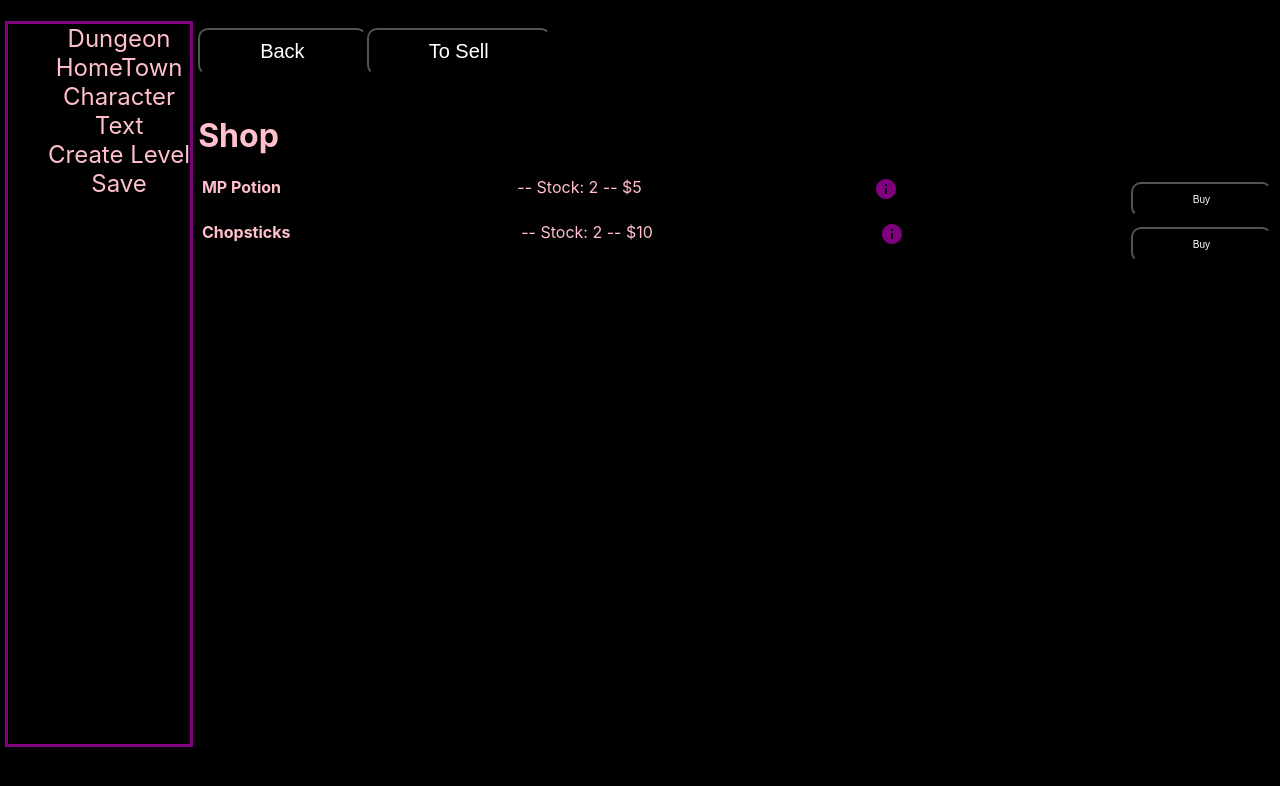
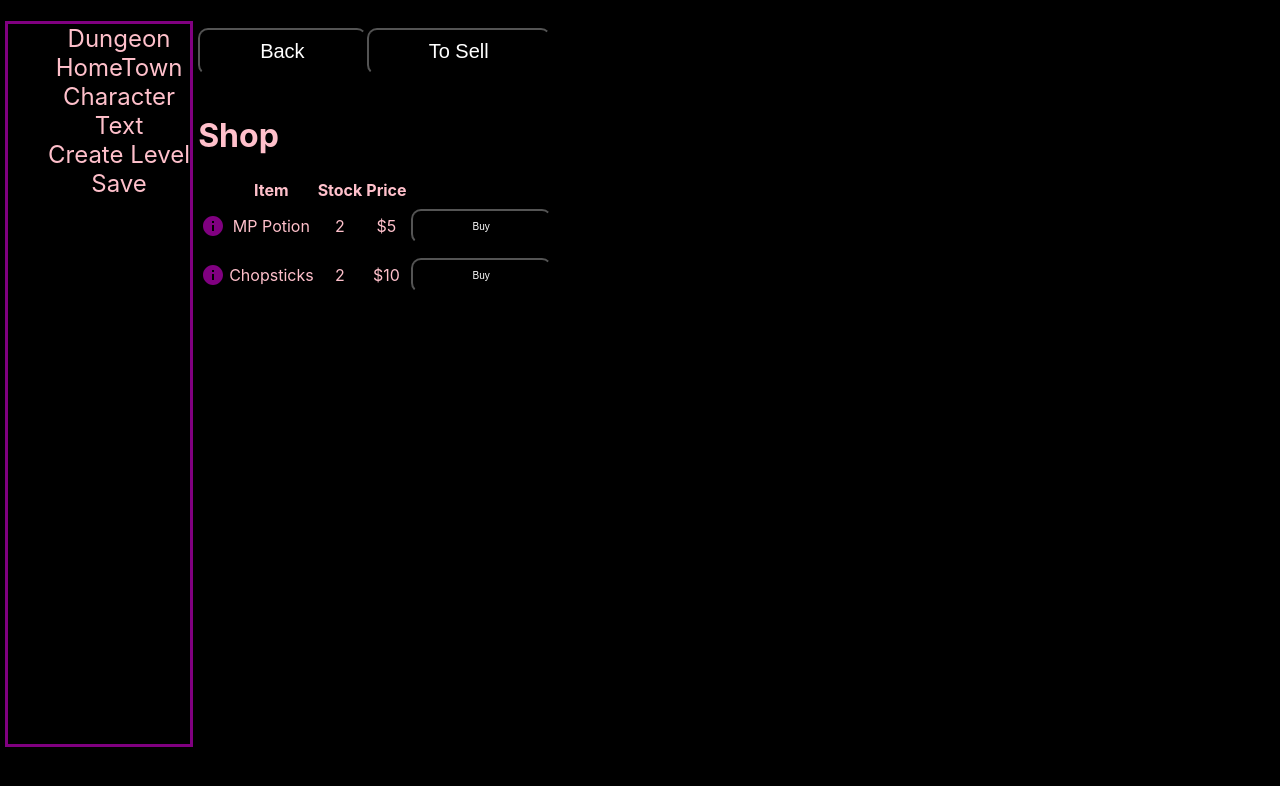
Before and after one commit to paynejj/cs4279-project, a React (Create React App) app in the folder project/: page /shop in a window 1280 px wide. Shown: the top 786 px of the page. Built offline with nearby package versions, Linux system fonts and the light colour scheme; what react-py would draw is missing.

Commit message:
buy ui to table

```diff
--- a/project/src/Hometown/InfoTooltip.tsx
+++ b/project/src/Hometown/InfoTooltip.tsx
@@ -42,7 +42,7 @@ export default function InfoTooltip({ name, description }: InfoProps) {
           )}
         </Typography>
       }>
-      <Typography sx={{ color: 'purple', textAlign: 'left' }}> <InfoIcon /> </Typography>
+      <Typography sx={{ color: 'purple', display: 'flex', alignItems: 'center' }}> <InfoIcon /> </Typography>
     </Tooltip>
   );
 }
--- a/project/src/Hometown/Shop.css
+++ b/project/src/Hometown/Shop.css
@@ -1,3 +1,7 @@
 strong {
     display: inline;
 }
+
+td {
+    text-align: center;
+  }
--- a/project/src/Hometown/Shop.tsx
+++ b/project/src/Hometown/Shop.tsx
@@ -89,27 +89,39 @@ textAlign: 'right'
     }
   }
 
-  function displayArrayInRow(objArray: ShopData) {
+  function displayArrayInTable(objArray: ShopData) {
+    return (
+      <table>
+        <thead>
+          <tr>
+            <th></th>
+            <th>Item</th>
+            <th>Stock</th>
+            <th>Price</th>
+          </tr>
+        </thead>
+        <tbody>
+          {objArray.map((obj) => (
+            <tr key={obj.name}>
+              <td><InfoTooltip name={obj.name} description={obj.item_type} /></td>
+              <td>{obj.name}</td>
+              <td>{obj.amount}</td>
+              <td>${obj.value}</td>
+              <td>
+                {obj.amount > 0 ? (
+                  <Button2 onClick={() => buyItem(obj, 1)}>Buy</Button2>
+                ) : (
+                  <span></span>
+                )}
 
-    return (
-      <div>
-        {objArray.map((obj) => (
-          <span key={obj.name} style={containerStyle}>
-              <strong>&nbsp;{obj.name}&nbsp;</strong>
-              --  Stock: {obj.amount}  --  ${obj.value}
-              <InfoTooltip
-                name={obj.name}
-                description={obj.item_type}
-              />
-            {obj.amount > 0 ?
-              <Button2
-                onClick={() => buyItem(obj, 1)}
-              >Buy</Button2> : <span></span>}
-          </span>
-        ))}
-      </div>
+              </td>
+            </tr>
+          ))}
+        </tbody>
+      </table>
     );
   }
+
   let navigate = useNavigate();
   const routeChange = () => {
     let path = `/hometown`;
@@ -130,7 +142,7 @@ textAlign: 'right'
       <div className="shop-list">
         <h1>Shop</h1>
         <div className="node">
-          {displayArrayInRow(shopStockArray)}
+          {displayArrayInTable(shopStockArray)}
         </div>
       </div>
     </div>
--- a/project/src/Hometown/ShopSell.tsx
+++ b/project/src/Hometown/ShopSell.tsx
@@ -2,7 +2,9 @@ import React, { useState, useContext } from 'react';
 import { useNavigate } from "react-router-dom";
 import { Item } from "../Object/Item"
 import { PlayerDataContext } from "../Player/PlayerDataContext"
+import InfoTooltip from './InfoTooltip';
 import styled from "styled-components";
+import './Shop.css';
 
 const Button = styled.button`
 background-color: black;
@@ -84,12 +86,14 @@ const ShopSellScreen: React.FC = () => {
             <Button onClick={routeChange}>To Buy</Button>
             <h1>Sell</h1>
             <p>Gold: {playerData.gold}</p>
+            {inventory.length !== 0 ?
             <table>
                 <thead>
                     <tr>
                         <th>Item</th>
                         <th>Price</th>
                         <th>Quantity</th>
+                        <th>Info</th>
                         <th>ToSell</th>
                     </tr>
                 </thead>
@@ -99,6 +103,10 @@ const ShopSellScreen: React.FC = () => {
                             <td>{idx[1].name}</td>
                             <td>{idx[1].value}</td>
                             <td>{idx[1].amount}</td>
+                            <InfoTooltip
+                                name={idx[1].name}
+                                description={idx[1].item_type}
+                            />
                             <td>
                                 <input type="number" min={0} max={idx[1].amount} value={selectedItems.find(selectedItem => selectedItem.name === idx[1].name)?.amount || 0} onChange={(event) => handleItemSelect(idx[1], Number(event.target.value))} />
                             </td>
@@ -106,7 +114,7 @@ const ShopSellScreen: React.FC = () => {
                         </tr>
                     ))}
                 </tbody>
-            </table>
+            </table> : <p>Inventory is empty</p>}
             <div>
                 <button onClick={handleSell} disabled={!selectedItems.length}>Sell</button>
             </div>
```
